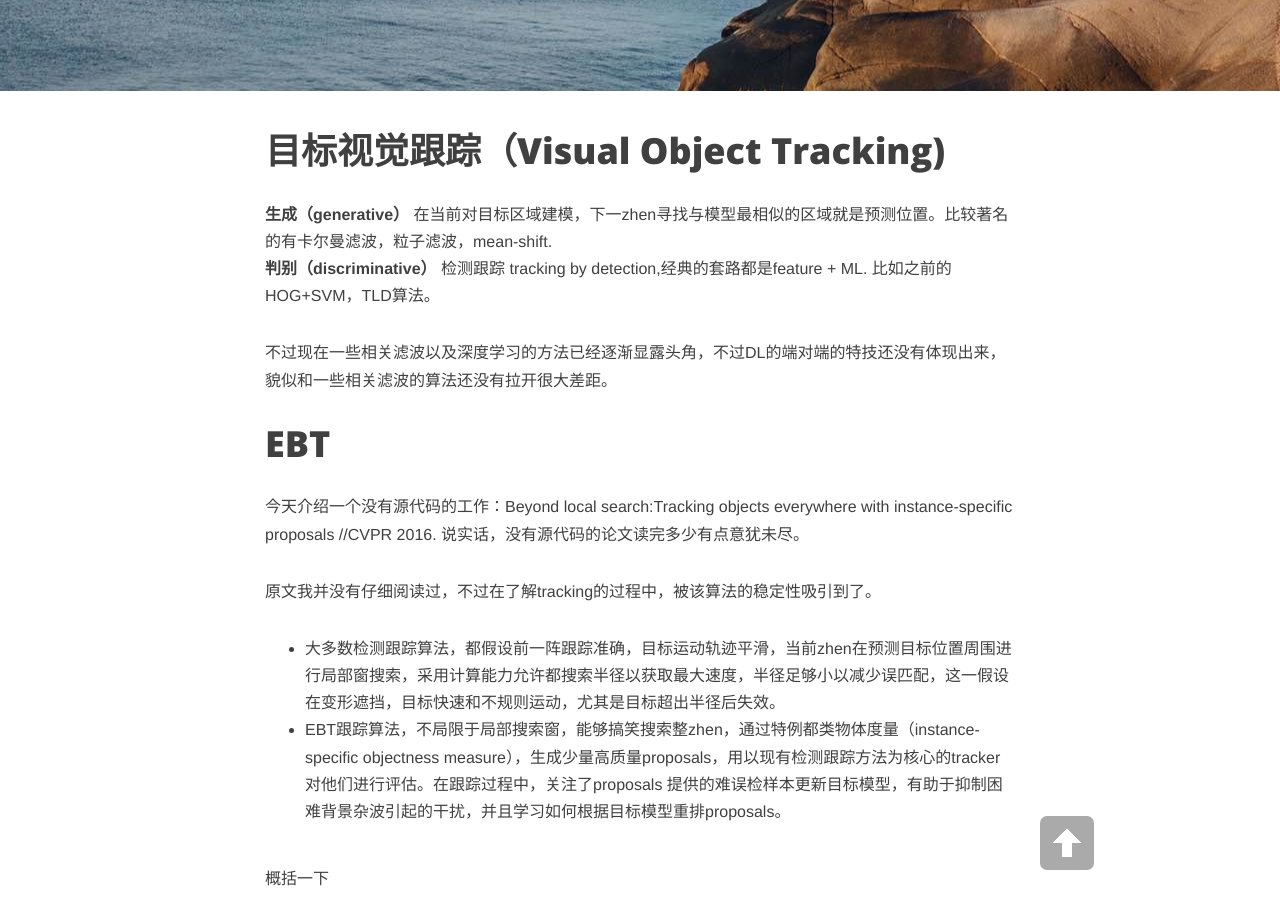
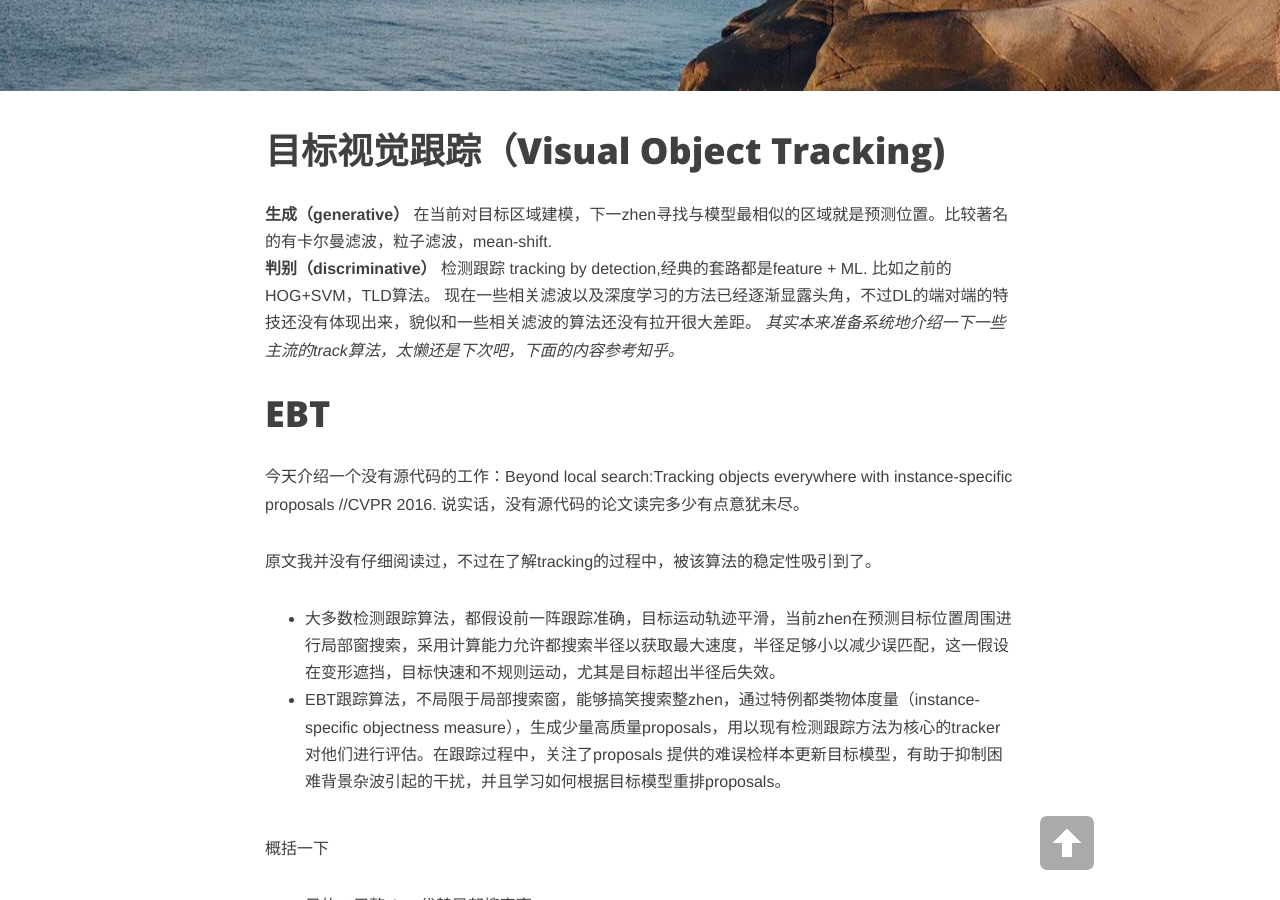
Before and after one commit to trchen12/trchen12.github.io, a Jekyll site: the page built from _posts/2017-10-25-tracking.md, in a window 1280 px wide and 900 px high, scrolled down 316 px. Built offline with Jekyll 4.4.1, drawn with Linux system fonts in a browser that asks for light colours; nearby versions of some CDN libraries; comment, search, counter and statistics services are not loaded.

Commit message:
tracking

```diff
--- a/_posts/2017-10-25-tracking.md
+++ b/_posts/2017-10-25-tracking.md
@@ -14,9 +14,8 @@ description: Markdown tutorial
 <br/>
 **判别（discriminative）**
 检测跟踪 tracking by detection,经典的套路都是feature + ML. 比如之前的HOG+SVM，TLD算法。
-
-不过现在一些相关滤波以及深度学习的方法已经逐渐显露头角，不过DL的端对端的特技还没有体现出来，貌似和一些相关滤波的算法还没有拉开很大差距。
-
+现在一些相关滤波以及深度学习的方法已经逐渐显露头角，不过DL的端对端的特技还没有体现出来，貌似和一些相关滤波的算法还没有拉开很大差距。
+*其实本来准备系统地介绍一下一些主流的track算法，太懒还是下次吧，下面的内容参考知乎。*
 # EBT
 今天介绍一个没有源代码的工作：Beyond local search:Tracking objects everywhere with instance-specific proposals //CVPR 2016. 说实话，没有源代码的论文读完多少有点意犹未尽。
 
```
